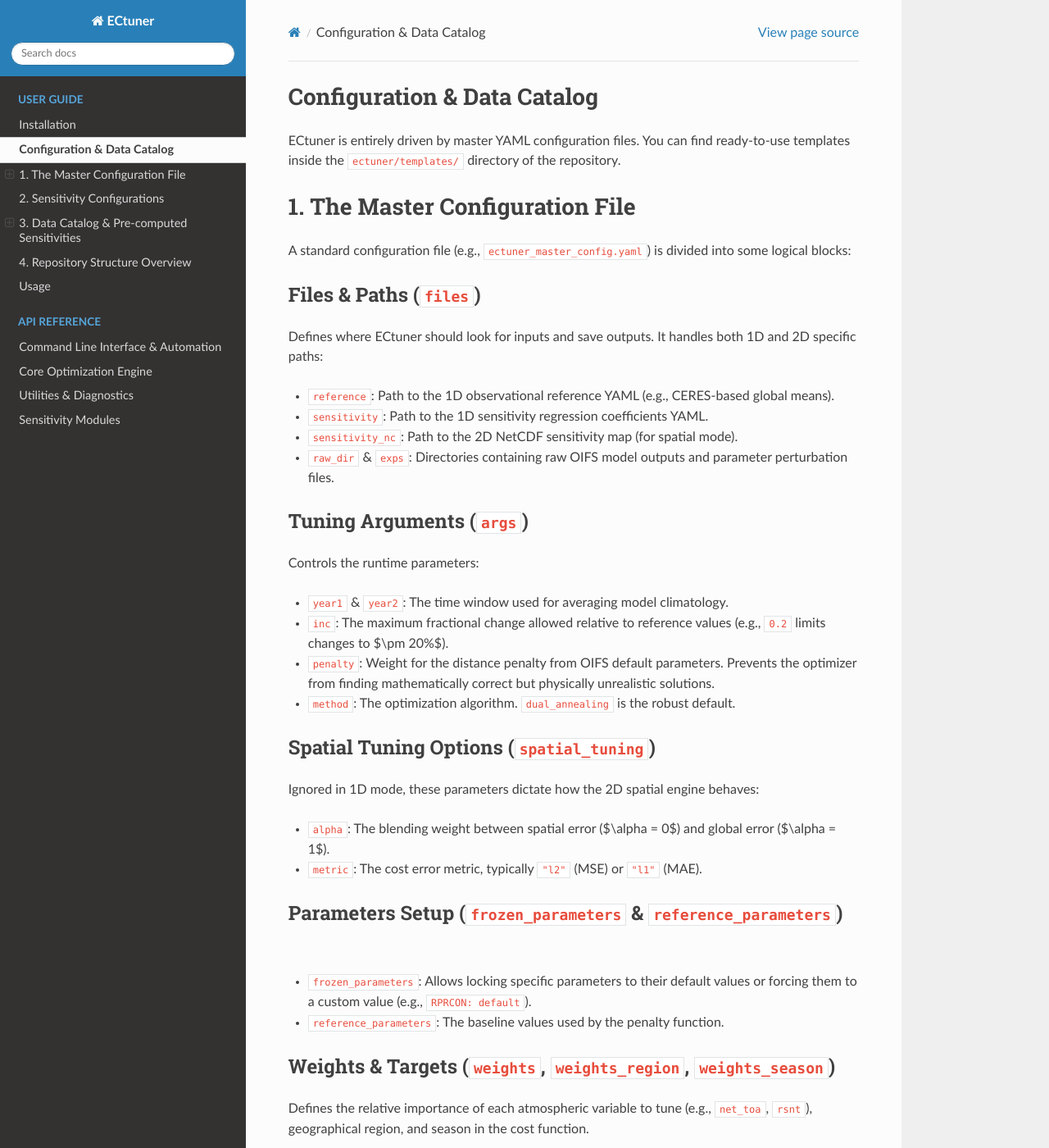
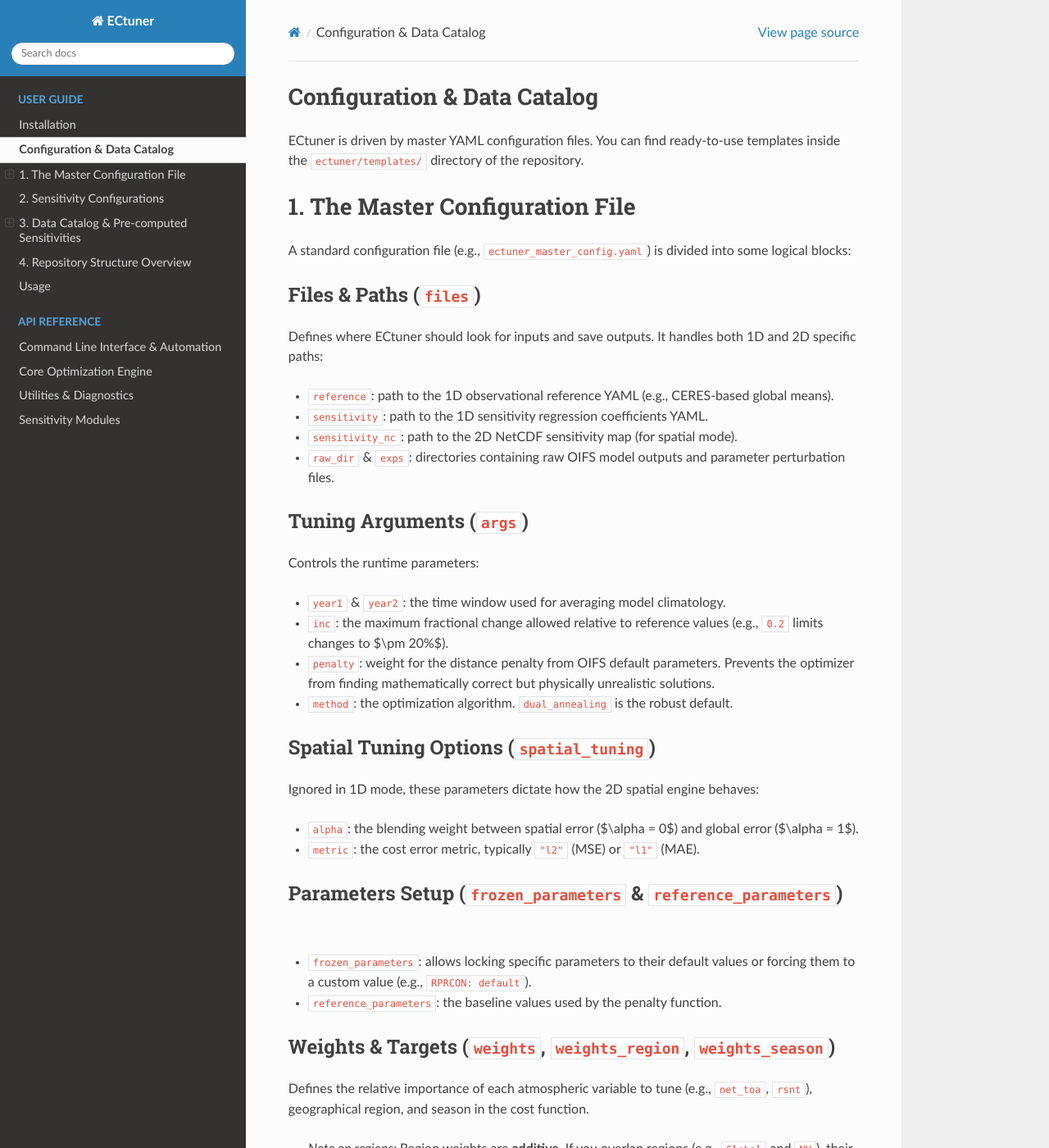
Before and after one commit to jhardenberg/ECtuner, a Sphinx documentation site: the page built from docs/sphinx/source/configuration.md, in a window 1280 px wide and 1400 px high. Shown: the whole window at 82% size. Built offline with Sphinx 7.4.7 and the Read the Docs theme 3.1.0, drawn with Linux system fonts in a browser that asks for light colours; some of the changed text lies outside the part shown.

Commit message:
Small adjustment to diagnostics and notebook template. Revised documentation

```diff
--- a/docs/sphinx/source/configuration.md
+++ b/docs/sphinx/source/configuration.md
@@ -1,6 +1,6 @@
 ## Configuration & Data Catalog
 
-ECtuner is entirely driven by master YAML configuration files. You can find ready-to-use templates inside the `ectuner/templates/` directory of the repository.
+ECtuner is driven by master YAML configuration files. You can find ready-to-use templates inside the `ectuner/templates/` directory of the repository.
 
 ## 1. The Master Configuration File
 
@@ -8,26 +8,26 @@
 
 ### Files & Paths (`files`)
 Defines where ECtuner should look for inputs and save outputs. It handles both 1D and 2D specific paths:
-* `reference`: Path to the 1D observational reference YAML (e.g., CERES-based global means).
-* `sensitivity`: Path to the 1D sensitivity regression coefficients YAML.
-* `sensitivity_nc`: Path to the 2D NetCDF sensitivity map (for spatial mode).
-* `raw_dir` & `exps`: Directories containing raw OIFS model outputs and parameter perturbation files.
+* `reference`: path to the 1D observational reference YAML (e.g., CERES-based global means).
+* `sensitivity`: path to the 1D sensitivity regression coefficients YAML.
+* `sensitivity_nc`: path to the 2D NetCDF sensitivity map (for spatial mode).
+* `raw_dir` & `exps`: directories containing raw OIFS model outputs and parameter perturbation files.
 
 ### Tuning Arguments (`args`)
 Controls the runtime parameters:
-* `year1` & `year2`: The time window used for averaging model climatology.
-* `inc`: The maximum fractional change allowed relative to reference values (e.g., `0.2` limits changes to $\pm 20\%$).
-* `penalty`: Weight for the distance penalty from OIFS default parameters. Prevents the optimizer from finding mathematically correct but physically unrealistic solutions.
-* `method`: The optimization algorithm. `dual_annealing` is the robust default.
+* `year1` & `year2`: the time window used for averaging model climatology.
+* `inc`: the maximum fractional change allowed relative to reference values (e.g., `0.2` limits changes to $\pm 20\%$).
+* `penalty`: weight for the distance penalty from OIFS default parameters. Prevents the optimizer from finding mathematically correct but physically unrealistic solutions.
+* `method`: the optimization algorithm. `dual_annealing` is the robust default.
 
 ### Spatial Tuning Options (`spatial_tuning`)
 Ignored in 1D mode, these parameters dictate how the 2D spatial engine behaves:
-* `alpha`: The blending weight between spatial error ($\alpha = 0$) and global error ($\alpha = 1$).
-* `metric`: The cost error metric, typically `"l2"` (MSE) or `"l1"` (MAE).
+* `alpha`: the blending weight between spatial error ($\alpha = 0$) and global error ($\alpha = 1$).
+* `metric`: the cost error metric, typically `"l2"` (MSE) or `"l1"` (MAE).
 
 ### Parameters Setup (`frozen_parameters` & `reference_parameters`)
-* `frozen_parameters`: Allows locking specific parameters to their default values or forcing them to a custom value (e.g., `RPRCON: default`).
-* `reference_parameters`: The baseline values used by the penalty function.
+* `frozen_parameters`: allows locking specific parameters to their default values or forcing them to a custom value (e.g., `RPRCON: default`).
+* `reference_parameters`: the baseline values used by the penalty function.
 
 ### Weights & Targets (`weights`, `weights_region`, `weights_season`)
 Defines the relative importance of each atmospheric variable to tune (e.g., `net_toa`, `rsnt`), geographical region, and season in the cost function.
@@ -61,9 +61,9 @@
 
 ## 4. Repository Structure Overview
 
-* `ectuner/ectuner.py`: Main Command Line Interface (CLI) and API entry point.
-* `ectuner/libs/`: Core containing Loaders, Tuners (1D/2D), and Exporters.
-* `integrations/`: Infrastructure-specific automation tools (e.g., `ecearth4_loop.py` SLURM orchestrator).
-* `data/sensitivities/`: Pre-computed sensitivity matrices and catalog README.
-* `templates/`: Master configuration templates.
-* `tutorial/`: Lightweight sandbox environment generated for quick testing.
+* `ectuner/ectuner.py`: main Command Line Interface (CLI) and API entry point.
+* `ectuner/libs/`: core containing Loaders, Tuners (1D/2D), and Exporters.
+* `integrations/`: infrastructure-specific automation tools (e.g., `ecearth4_loop.py` SLURM orchestrator).
+* `data/sensitivities/`: pre-computed sensitivity matrices and catalog README.
+* `templates/`: master configuration templates.
+* `tutorial/`: lightweight sandbox environment generated for quick testing.
```
Also changed, not shown: README.md (+4 -4 lines), docs/sphinx/source/index.rst (+7 -7 lines), docs/sphinx/source/usage.md (+12 -12 lines), 2 other files.
